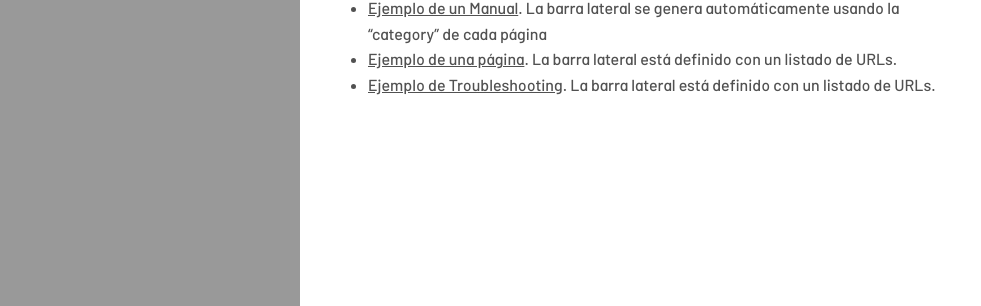
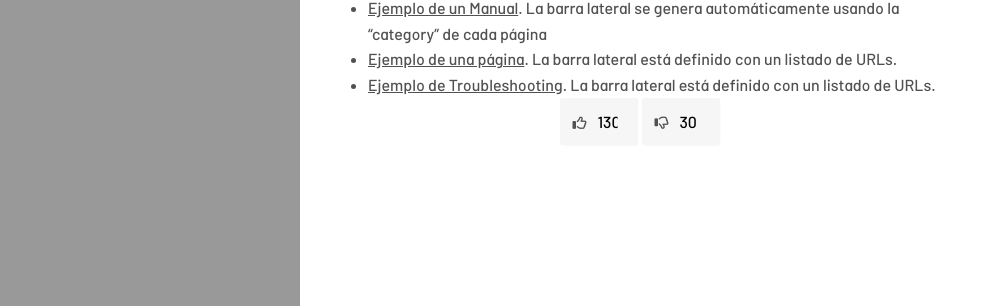
Before and after one commit to Nats85/Manuales-Aranda-Apis, a Jekyll site: the page built from index.md, in a window 1280 px wide. Shown: the part 328-634 px from the top of the page, without its empty margins (0-981 px from the left). Built offline with Jekyll 4.4.1, drawn with Linux system fonts in a browser that asks for light colours; nearby versions of some CDN libraries.

Commit message:
Update vote_count.html

```diff
--- a/_includes/vote_count.html
+++ b/_includes/vote_count.html
@@ -1,14 +1,17 @@
 <section class="vote_count" >
 
-      <div class="wrapper">
-            <div class="likes-counter">
-              <div><a class="likes" href="#" class="cnt-btn"></a></div>
-              <div id="l-counter">0</div>
-            </div>
-            <div class="dislikes-counter">
-              <div><a class="dislikes" href="#" class="cnt-btn"></a></div>
-              <div id="d-counter">0</div>
-            </div>
-          </div>
+      <div class="container">
+            <a class="like"><i class="fa fa-thumbs-o-up"></i>
+                <input class="qty1" name="qty1" readonly="readonly" type="text" value="130" />
+            </a>
 
-</section>
+          <a class="like"><i class="fa fa-thumbs-o-down"></i>
+         <input class="qty1" name="qty1" readonly="readonly" type="text" value="30" />
+            </a>
+
+
+</div>
+
+<script src="https://use.fontawesome.com/2903eb4599.js"></script>
+
+<script src="https://ajax.googleapis.com/ajax/libs/jquery/2.1.1/jquery.min.js"></script>
```
